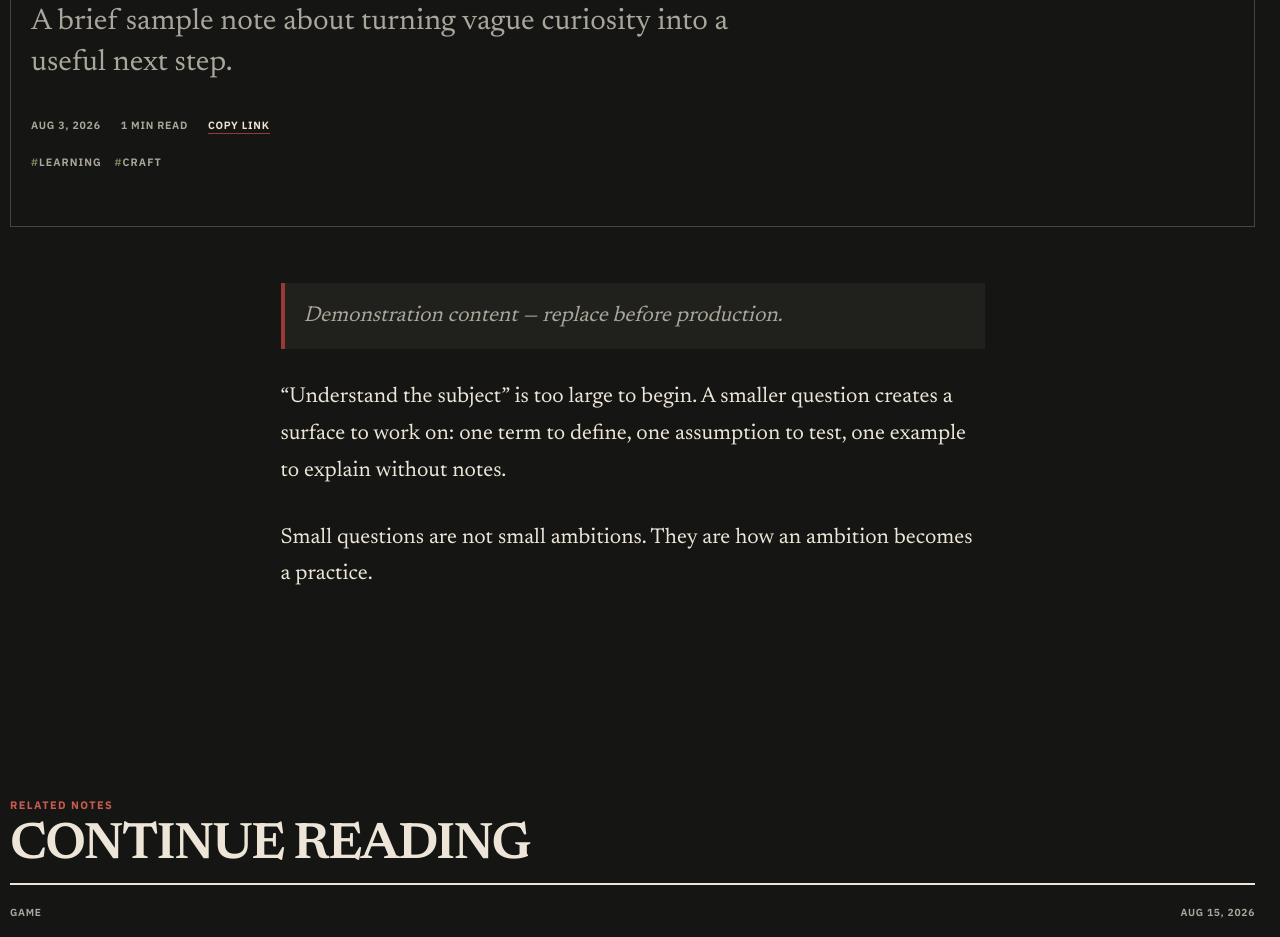
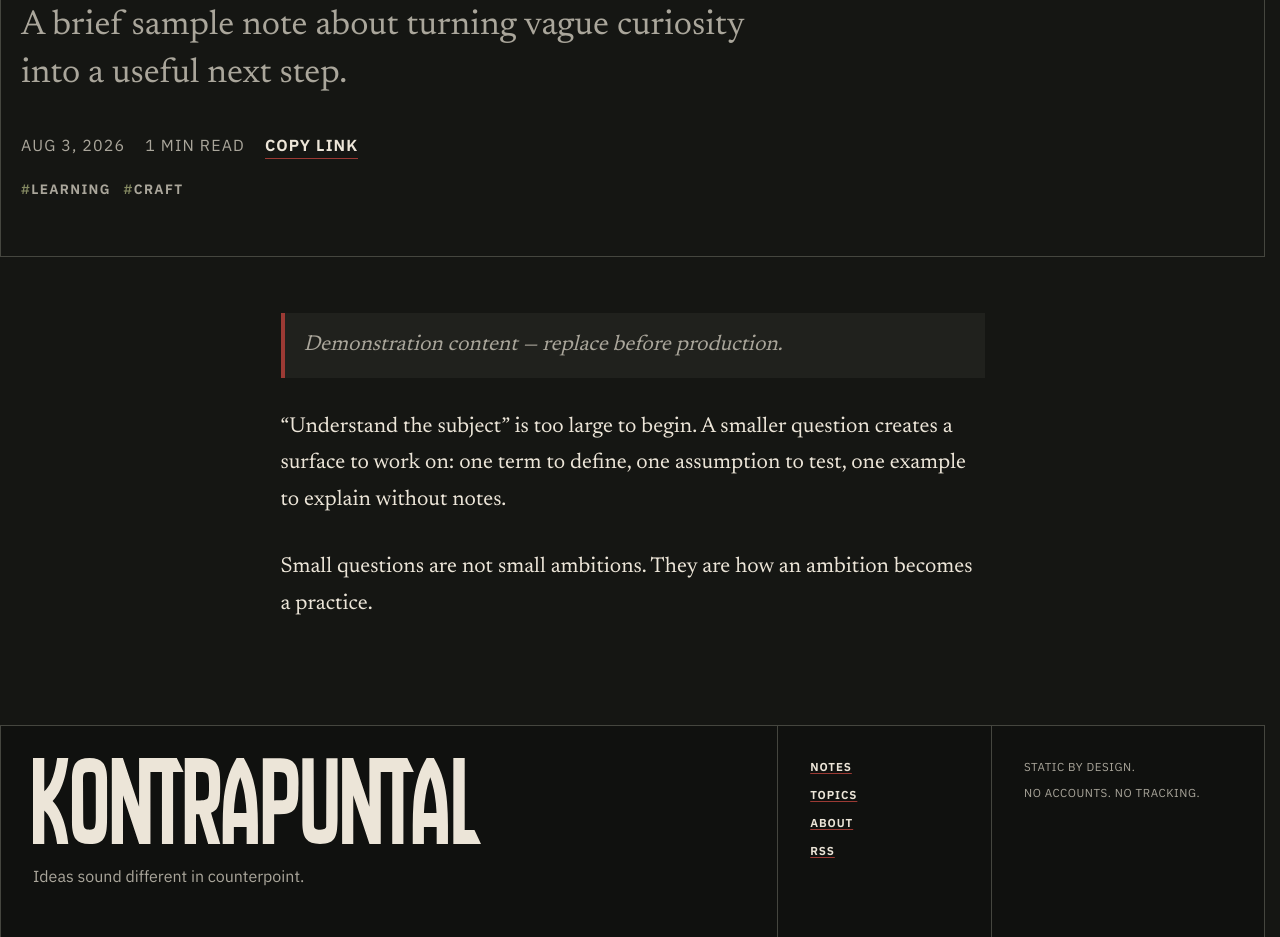
Before and after one commit to whisnuys/kontrapuntal, an Astro site: page /notes/demo-a-smaller-question in a window 1280 px wide. Shown: the part 361-1298 px from the top of the page. Built offline with nearby package versions, Linux system fonts and the light colour scheme; Astro itself is replaced by a stand-in of ours.

Commit message:
Simplify article layout and typography
Remove related-note recommendations and expand the article header,
metadata, and hero image presentation.

```diff
--- a/src/pages/notes/[slug].astro
+++ b/src/pages/notes/[slug].astro
@@ -2,13 +2,11 @@
 import { Image } from 'astro:assets';
 import { render } from 'astro:content';
 
-import SectionHeader from '../../components/SectionHeader.astro';
 import SourceCard from '../../components/SourceCard.astro';
-import StoryRow from '../../components/StoryRow.astro';
 import TopicLink from '../../components/TopicLink.astro';
 import BaseLayout from '../../layouts/BaseLayout.astro';
-import { getDiscoverableNotes, getRoutableNotes, toNoteSummary, type NoteEntry } from '../../lib/content.ts';
-import { estimateReadingMinutes, rankRelatedNotes } from '../../lib/content-policy.ts';
+import { getRoutableNotes, type NoteEntry } from '../../lib/content.ts';
+import { estimateReadingMinutes } from '../../lib/content-policy.ts';
 import { formatDate, formatLabel } from '../../lib/presentation.ts';
 
 export async function getStaticPaths() {
@@ -23,13 +21,6 @@ interface Props {
 const { note } = Astro.props;
 const { Content } = await render(note);
 const readingMinutes = estimateReadingMinutes(note.body ?? '');
-const allPublished = await getDiscoverableNotes();
-const related = rankRelatedNotes(toNoteSummary(note), allPublished.map(toNoteSummary), 3).flatMap(
-  ({ id }) => {
-    const entry = allPublished.find((candidate) => candidate.id === id);
-    return entry ? [entry] : [];
-  },
-);
 const isArchived = note.data.status === 'archived';
 const heroImage = note.data.heroImage;
 const imagePath = typeof heroImage === 'string' ? heroImage : undefined;
@@ -67,7 +58,7 @@ const jsonLd = {
   )}
 
   <article class="article" data-layout="article-reading">
-    <header class="shell article-header">
+    <header class="article-header">
       <p class="eyebrow">{formatLabel(note.data.contentType)} · {formatLabel(note.data.format)}</p>
       <h1>{note.data.title}</h1>
       <p class="article-dek">{note.data.description}</p>
@@ -83,7 +74,7 @@ const jsonLd = {
     </header>
 
     {heroImage && (
-      <figure class="shell article-hero">
+      <figure class="article-hero">
         {typeof heroImage === 'string' ? (
           <img src={heroImage} alt={note.data.heroAlt ?? ''} width="1344" height="756" />
         ) : (
@@ -98,15 +89,6 @@ const jsonLd = {
     </div>
   </article>
 
-  {related.length > 0 && (
-    <aside class="shell related-notes" aria-labelledby="related-heading">
-      <SectionHeader title="Continue reading" kicker="Related notes" />
-      <div id="related-heading">
-        {related.map((relatedNote) => <StoryRow note={relatedNote} compact />)}
-      </div>
-    </aside>
-  )}
-
   <script>
     const copyButton = document.querySelector<HTMLButtonElement>('[data-copy-link]');
     copyButton?.addEventListener('click', async () => {
--- a/src/styles/global.css
+++ b/src/styles/global.css
@@ -620,7 +620,7 @@ select {
 
 .topic-link {
   color: var(--muted-ink);
-  font-size: 0.67rem;
+  font-size: 0.85rem;
   font-weight: 650;
   letter-spacing: 0.1em;
   text-decoration: none;
@@ -1617,14 +1617,13 @@ select {
 }
 
 .article-header {
-  max-width: 78rem;
   padding: var(--space-6) var(--space-3) var(--space-5);
   border-inline: 1px solid var(--rule);
   border-bottom: 1px solid var(--rule);
 }
 
 .article-header h1 {
-  max-width: 13ch;
+  max-width: 20ch;
   margin-bottom: var(--space-3);
   font-size: var(--text-h1);
   letter-spacing: -0.045em;
@@ -1634,7 +1633,7 @@ select {
   max-width: 48rem;
   color: var(--muted-ink);
   font-family: var(--font-editorial);
-  font-size: clamp(1.25rem, 1.05rem + 1vw, 1.85rem);
+  font-size: clamp(1.5rem, 1.2rem + 1.2vw, 2.25rem);
   line-height: 1.4;
 }
 
@@ -1643,8 +1642,8 @@ select {
   flex-wrap: wrap;
   margin-top: var(--space-4);
   color: var(--muted-ink);
-  font-size: 0.66rem;
-  font-weight: 650;
+  font-size: 1rem;
+  font-weight: 400;
   letter-spacing: 0.07em;
   text-transform: uppercase;
 }
@@ -1657,13 +1656,14 @@ select {
   color: var(--paper);
   cursor: pointer;
   font-size: inherit;
-  font-weight: inherit;
+  font-weight: 650;
   letter-spacing: inherit;
   text-transform: inherit;
 }
 
 .article-hero {
-  margin-top: var(--space-3);
+  width: 100%;
+  margin: 0;
 }
 
 .article-hero img {
@@ -2220,6 +2220,18 @@ select {
       padding-inline: var(--space-2);
   }
 
+  .article-header {
+    padding-bottom: 1.5rem;
+  }
+
+  .article-meta {
+    font-size: 0.85rem;
+  }
+
+  .topic-link {
+    font-size: 0.75rem;
+  }
+
   .section-heading {
     align-items: flex-start;
     flex-direction: column;
```
